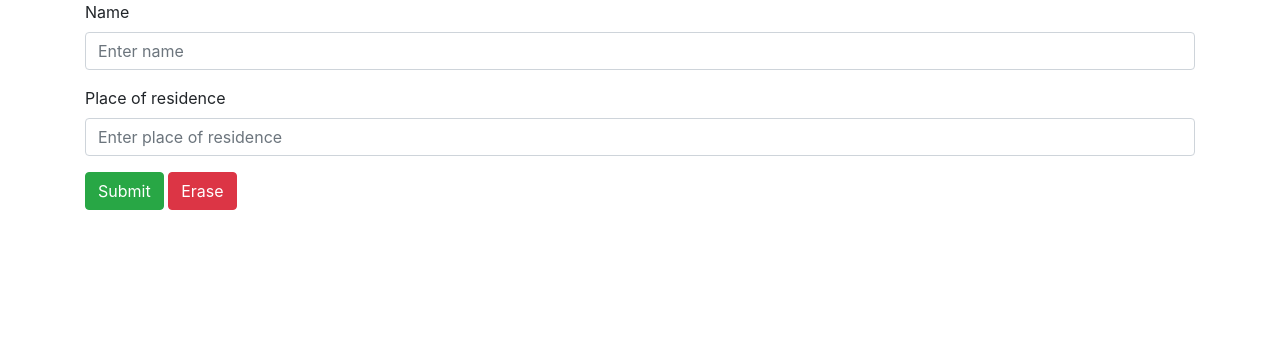
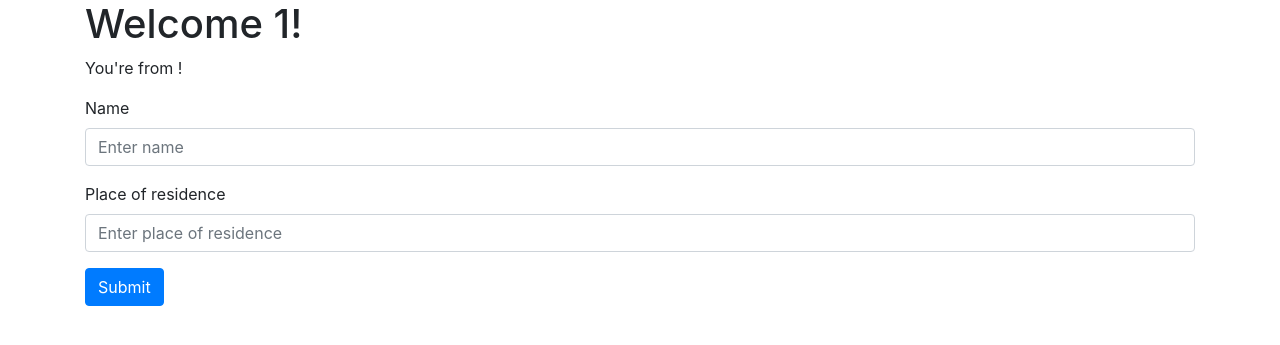
Before and after one commit to daling/WP19, a PHP site: page /simple_form.php?name=1 in a window 1280 px wide. Shown: the part 56-401 px from the top of the page. Run offline with PHP 8.4, Linux system fonts and the light colour scheme; data that the repository does not hold is empty.

Commit message:
Added simple form validation using GET.

```diff
--- a/assignment_3/simple_form.php
+++ b/assignment_3/simple_form.php
@@ -15,16 +15,35 @@ include __DIR__ . '/tpl/body_start.php';
 ?>
 <div class="row wp-row">
     <div class="col-md-12">
-        <form method="POST">
+        <h1>
+            <?php
+            if ($_GET["name"]) {
+                echo "Welcome " . $_GET["name"] . "!";
+            } else {
+                echo "Welcome!";
+            }
+            ?>
+        </h1>
+        <p>
+            <?php
+            if ($_GET["place"] == "Amsterdam") {
+                echo "You're from the capital of the Netherlands!";
+            } else {
+                echo "You're from " . $_GET["place"] . "!";
+            }
+            ?>
+        </p>
+        <form method="GET">
             <div class="form-group">
                 <label for="name">Name</label>
-                <input type="text" class="form-control" id="name" name="name" placeholder="Enter name">
+                <input type="text" class="form-control" id="name" name="name" placeholder="Enter name" required>
             </div>
             <div class="form-group">
                 <label for="text">Place of residence</label>
-                <input type="text" class="form-control" id="place" name="place" placeholder="Enter place of residence">
+                <input type="text" class="form-control" id="place" name="place" placeholder="Enter place of residence"
+                       required>
             </div>
-            <button class="btn btn-success mb-2" id="submit-btn">Submit</button> <button class="btn btn-danger mb-2" id="erase-btn">Erase</button>
+            <button class="btn btn-primary mb-2" id="submit-btn">Submit</button>
         </form>
     </div>
 </div>
```
Also changed, not shown: assignment_3/css/style.css (deleted).
